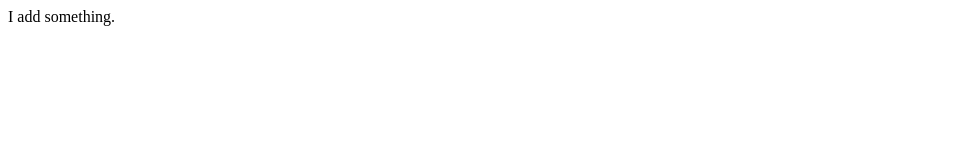
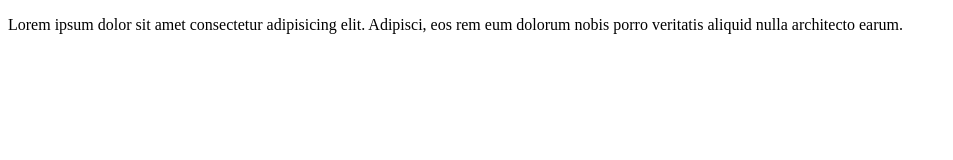
Before and after one commit to Rosa473/git_course_practice, a plain HTML site: page index.html in a window 1280 px wide. Shown: the whole page, without its empty margins (0-953 px from the left). Drawn offline with Linux system fonts and the light colour scheme.

Commit message:
Add a paragraph in index.html

```diff
--- a/index.html
+++ b/index.html
@@ -9,7 +9,8 @@
 </head>
 
 <body>
-    I add something.
+    <p>Lorem ipsum dolor sit amet consectetur adipisicing elit. Adipisci, eos rem eum dolorum nobis porro veritatis
+        aliquid nulla architecto earum.</p>
 </body>
 
 </html>
```
